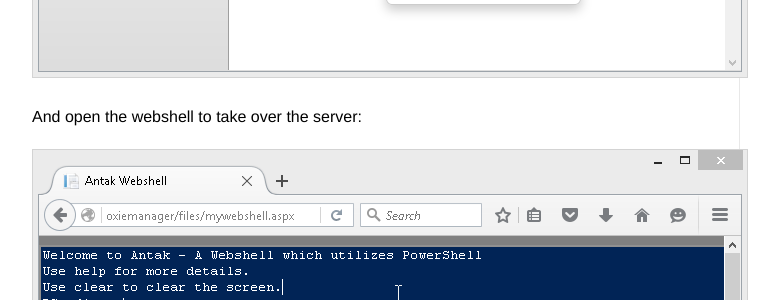
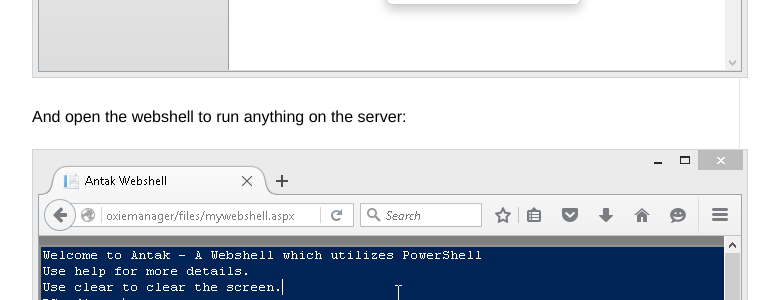
Before and after one commit to Sjord/Sjord.github.io, a Jekyll site: the page built from _posts/2016-07-07-uploading-webshells-with-moxiemanager.md, in a window 1280 px wide and 900 px high, scrolled down 1024 px. Shown: the part 152-452 px from the top of the window, without its empty margins (108-887 px from the left). Built offline with Jekyll 4.4.1, drawn with Linux system fonts in a browser that asks for light colours.

Commit message:
Small change

```diff
--- a/_posts/2016-07-07-uploading-webshells-with-moxiemanager.md
+++ b/_posts/2016-07-07-uploading-webshells-with-moxiemanager.md
@@ -17,7 +17,7 @@
 
 ![Unzip webshell.zip](/images/moxiemanager-unzip-mywebshell.png)
 
-And open the webshell to take over the server:
+And open the webshell to run anything on the server:
 
 ![Resulting webshell](/images/moxiemanager-run-mywebshell.png)
 
```
